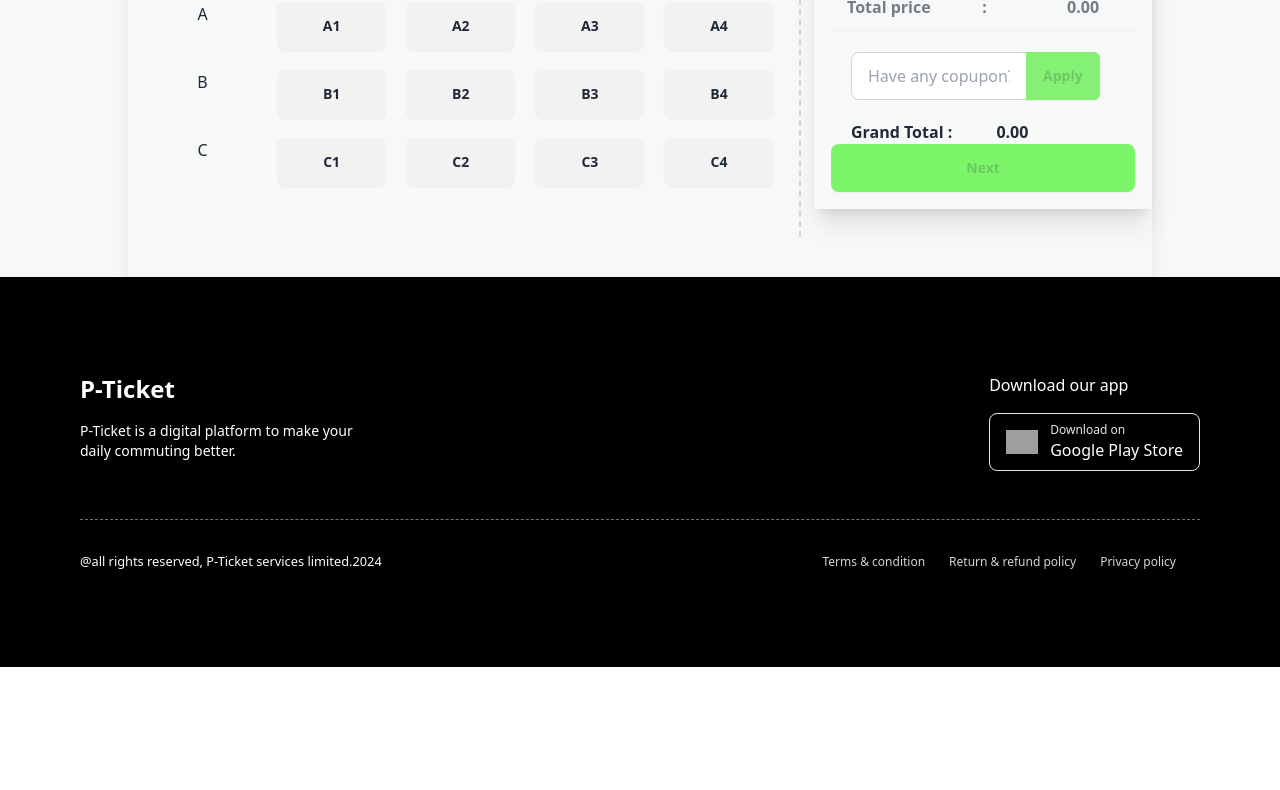
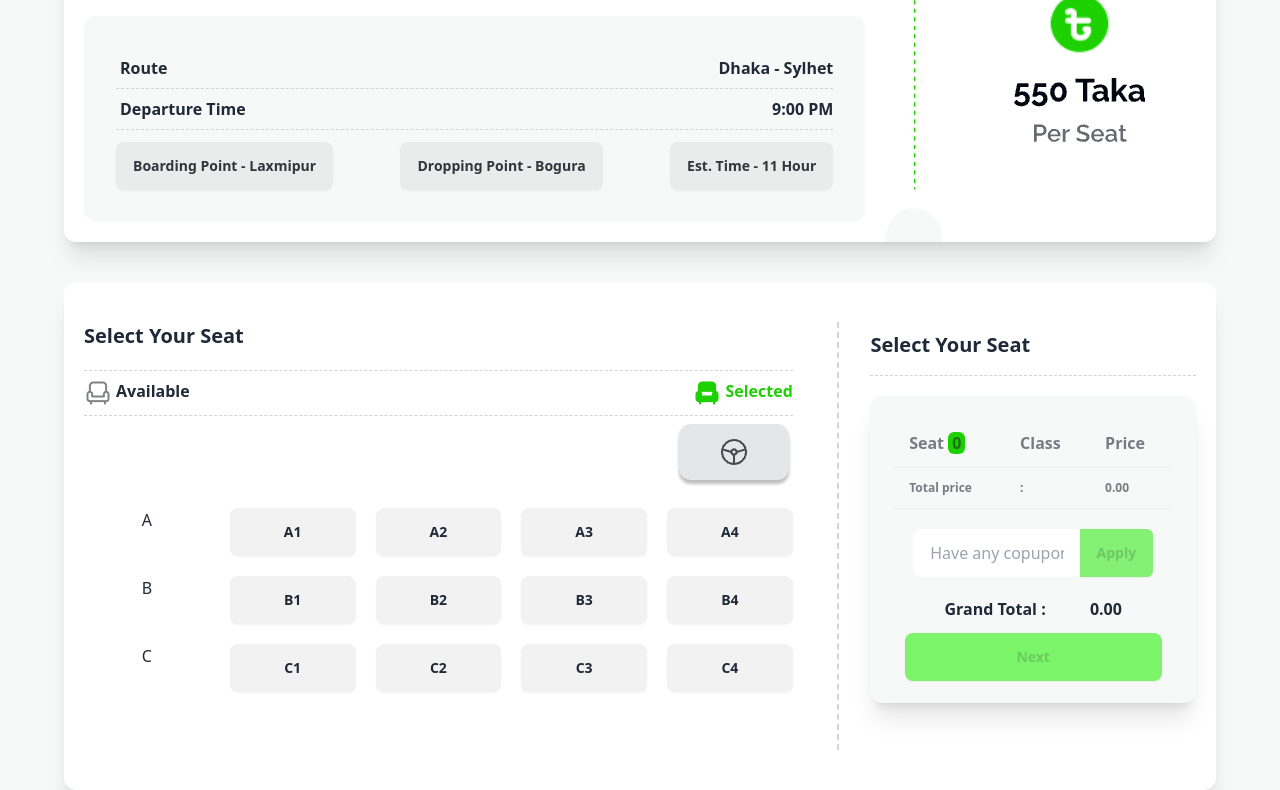
Before and after one commit to Selina-Khatun/bus-ticketing, a website: page index.html in a window 1280 px wide. Shown: the part 374-1164 px from the top of the page. Before the commit the page ends 1041 px from the top, so only its background shows below. Drawn offline with nearby package versions, Linux system fonts and the light colour scheme; files that its build step writes are made by us from their sources; grey boxes are pictures that could not be loaded.

Commit message:
added Greenline Paribahan section

```diff
--- a/index.html
+++ b/index.html
@@ -15,7 +15,8 @@
         href="https://fonts.googleapis.com/css2?family=Inter:wght@100..900&family=Raleway:ital,wght@0,100..900;1,100..900&display=swap">
     <link href="path/to/your/custom.css" rel="stylesheet">
     <link href="path/to/tailwind.css" rel="stylesheet">
-
+    <!-- fontawesome -->
+    <script src="https://kit.fontawesome.com/8acf9ee4cf.js" crossorigin="anonymous"></script>
 </head>
 
 <body class="">
@@ -59,33 +60,93 @@
     </header>
     <main class="max-w-7xl mx-auto">
         <!-- P.H Paribahan section -->
-        <section class=" paribahan border-t-2  border-[#1DD100] rounded-t-3xl">
-            <div>
-                <div>
+        <section class=" paribahan border-t-2 bg-[#F7F8F8] border-[#1DD100] pb-10 rounded-t-3xl">
+
+
             <div class="text-center mt-[5%]">
                 <h2 class="text-2xl font-bold font-inter">P.H Paribahan</h2>
                 <p class="text-sm mt-4 text-[#03071299]">Yes, you can run unit tests and view the results
                     directly within the app. The integrated <br>
                     testing features allow for a streamlined .</p>
             </div>
+
+            <!-- Greenline Paribahan section  -->
+
+            <div class="max-w-6xl mx-auto flex  my-10 bg-white rounded-xl shadow-xl">
+                <div class="w-[75%] mx-auto p-5">
+                    <div class="flex justify-between mt-5">
+                        <div class="flex  justify-center  items-center">
+                            <div class="">
+                                <img class="w-10/12" src="./images/bus-logo.png" alt="">
+                            </div>
+                            <div>
+                                <h2 class="text-3xl pb-2 font-bold">Greenline Paribahan</h2>
+                                <p>Coach-009-WEB ! AC_Business</p>
+                            </div>
+                        </div>
+                        <button class="btn disabled:bg-[#1DD10026] " disabled>
+                            <i class="fa-solid fa-couch text-[#1DD100]"></i>
+
+                            40 Seats left
+                        </button>
+                    </div>
+
+                    <div class="bg-[#F7F8F8] text-center mt-5 p-8 rounded-xl">
+                        <div class="flex justify-between py-2">
+
+                            <p class="pl-1 font-bold">Route</p>
+                            <p class=" pl-1 font-bold">Dhaka - Sylhet</p>
+
+                        </div>
+                        <hr class="border-dashed border-1 border-gray-300 ">
+                        <div class="flex justify-between py-2">
+
+                            <p class="pl-1 font-bold">Departure Time</p>
+                            <p class=" pl-1 font-bold">9:00 PM</p>
+
+                        </div>
+                        <hr class="border-dashed border-1 border-gray-300 ">
+                        <div class="flex justify-between mt-3">
+                            <button class="btn disabled:bg-[#0307120D] disabled:text-[#030712CC]" disabled> Boarding
+                                Point - Laxmipur</button>
+                            <button class="btn disabled:bg-[#0307120D] disabled:text-[#030712CC]" disabled> Dropping
+                                Point - Bogura</button>
+                            <button class="btn disabled:bg-[#0307120D] disabled:text-[#030712CC]" disabled> Est. Time -
+                                11 Hour</button>
+                        </div>
                     </div>
 
                 </div>
-            <div class="flex max-w-5xl mx-auto justify-between  shadow-xl ">
+                <img class="w-[5%]" src="./images/info-devider.png" alt="">
+                <div class="flex flex-col w-[25%] mx-auto justify-center items-center ">
+                    <img class="w-1/4 mb-5" src="./images/fare.png" alt="">
+                    <img src="./images/550 Taka Per Seat.png" alt="">
+                </div>
+            </div>
+
+            <!--Select  Seat  section starts from here-->
+
+            <div class="flex max-w-6xl mx-auto justify-between my-10 bg-white rounded-xl shadow-xl ">
                 <div class="w-[65%] p-5 mb-[5%] ">
                     <p class="py-5 text-xl font-semibold">Select Your Seat</p>
-                    <hr class="border-dashed ">
+                    <hr class="border-dashed border-1 border-gray-300 ">
+                    <!-- <div class="border-l-2 border-dashed border-gray-300 p-1 my-10 max-w-1"></div> -->
                     <div class="flex justify-between py-2">
                         <div class="flex"><img src="./images/seat-gray.png" alt="">
-                            <p class="pl-1">Available</p>
+                            <p class="pl-1 font-bold">Available</p>
                         </div>
                         <div class="flex">
                             <img src="./images/seat-green-filled.png" alt="">
-                            <p class="text-[#1DD100] pl-1">Selected</p>
+                            <p class="text-[#1DD100] pl-1 font-bold">Selected</p>
                         </div>
                     </div>
-                    <hr class="border-dashed">
+                    <hr class="border-dashed border-1 border-gray-300 ">
+                    <div class="flex justify-end mt-2">
+                        <img src="./images/Group 56.png" alt="">
+                    </div>
+
                     <div class="grid grid-cols-5 gap-5 py-5" id="ticketGrid">
+
                         <span class="text-center ">A</span>
                         <button id="A1" class="btn ticket">A1</button>
                         <button id="A2" class="btn ticket">A2</button>
@@ -106,11 +167,12 @@
 
                 </div>
                 <!-- <hr class="border-b border-gray-400"> -->
+                <!-- <img class="text-black" src="./images/cupon-devider.png" alt=""> -->
                 <div class="border-l-2 border-dashed border-gray-300 p-1 my-10 max-w-1"></div>
-                <div class="w-[33%]  mb-[5%]  ">
-                    <p class="py-5 text-xl font-semibold">Select Your Seat</p>
-                    <hr>
-                    <div class=" bg-[#F7F8F8] shadow-xl p-[5%]">
+                <div class="w-[30%]  mb-[5%] pr-5 ">
+                    <p class="pt-[15%] pb-4 text-xl font-semibold">Select Your Seat</p>
+                    <hr class="border-dashed border-1 border-gray-300 mb-5 ">
+                    <div class=" flex flex-col items-center justify-center bg-[#F7F8F8] shadow-xl p-[7%] rounded-xl">
                         <table class="table table-zebra" id="ticketTable">
                             <!-- head -->
                             <thead class=" text-base font-semibold">
@@ -121,13 +183,13 @@
                                     <th>Price</th>
                                 </tr>
                             </thead>
-                            <tbody>
+                            <tbody class="border-none">
 
 
                             </tbody>
 
                             <!-- foot -->
-                            <thead class=" text-base font-semibold">
+                            <thead class="  font-bold">
                                 <tr>
 
                                     <th>Total price</th>
@@ -139,21 +201,21 @@
 
 
                         </table>
-                        <!-- <h5>Total price: <span class=" ml-10" id="total-price">0.00</span>TK
-                        </h5> -->
+
                         <div class="join p-5 ">
 
-                            <input id="coupon-code" class="input input-bordered join-item w-2/3 "
-                                placeholder="Have any copupon?" />
+                            <input id="coupon-code" class="input  join-item w-full " placeholder="Have any copupon?" />
                             <button id="apply-button"
                                 class="btn disabled:bg-[#84f074] bg-[#1DD100]  text-white normal-case join-item rounded-r-md "
                                 disabled>Apply</button>
                         </div>
 
-                         <h5 class="font-bold pl-5">Grand Total     :         <span class=" ml-10" id="grandTotal"> 0.00 </span>
+                        <h5 class="font-bold text-start ">Grand Total : <span class=" ml-10" id="grandTotal"> 0.00
+                            </span>
                         </h5>
-                        <button class="btn disabled:bg-[#7df56a] bg-[#1DD100] w-full" onclick="my_modal_1.showModal()" id="nextButton" disabled>Next</button>
-
+                        <button class="btn disabled:bg-[#7df56a] bg-[#1DD100] w-11/12 text-center mt-3"
+                            onclick="my_modal_1.showModal()" id="nextButton" disabled>Next</button>
+                        <!-- modal section starts from here -->
 
                         <dialog id="my_modal_1" class="modal">
                             <form method="dialog" class="modal-box">
@@ -163,13 +225,15 @@
                                     </figure>
                                     <div class="card-body items-center text-center">
                                         <h2 class="card-title  text-3xl uppercase font-bold text-[#20AE5C]">success</h2>
-                                    <p class="card-title text-base  font-semibold">Thank you for Booking Our Bus Seats.
+                                        <p class="card-title text-base  font-semibold">Thank you for Booking Our Bus
+                                            Seats.
 
                                             We are working hard to find the best service and deals for you. </p>
                                         <p>Shortly you will find a confirmation in your email. </p>
 
                                         <div class="card-actions">
-                                        <button class="btn  bg-[#20AE5C] text-white normal-case px-20 rounded-3xl" onclick="Continue()">Continue</button>
+                                            <button class="btn  bg-[#20AE5C] text-white normal-case px-20 rounded-3xl"
+                                                onclick="Continue()">Continue</button>
                                         </div>
                                     </div>
                                 </div>
@@ -185,7 +249,7 @@
 
     </main>
 
-    <!-- footer  -->
+    <!-- footer section starts from here -->
 
     <footer class=" text-white p-[5%] bg-black">
         <div class="w-full max-w-screen-xl mx-auto p-4 md:py-8">
--- a/styles/style.css
+++ b/styles/style.css
@@ -19,3 +19,6 @@
 .selected {
     background-color: green!important;
 }
+hr{
+  border-top: 2px dashed ;
+}
```
Also changed, not shown: images/550 Taka Per Seat.png (added), images/Group 56.png (added). Lines whose indentation alone changed are shown as unchanged.
